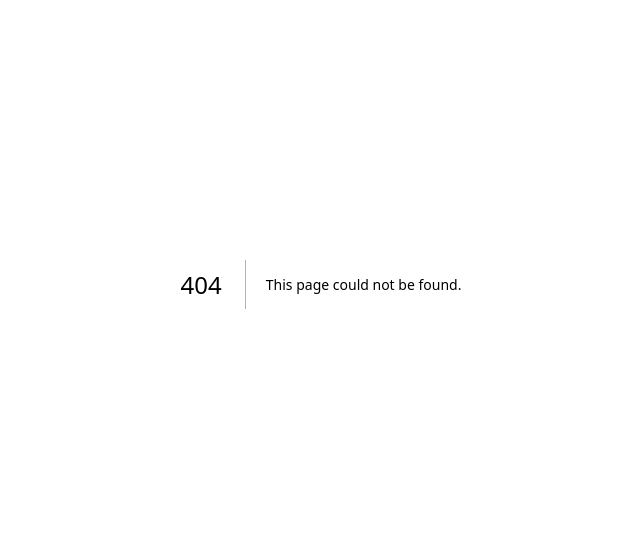
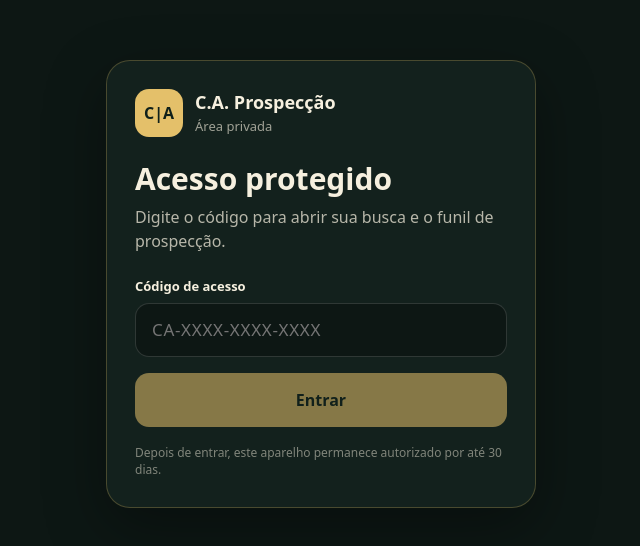
Before and after one commit to felipeJJD/caio-sistema-barbeiro, a Next.js app in the folder prospeccao/: page /acesso in a window 1280 px wide. Before the commit this address had no page. Shown: the part 116-662 px from the top of the page, without its empty margins (319-959 px from the left). Built offline with nearby package versions, Linux system fonts and the light colour scheme.

Commit message:
Adicionar tela privada de acesso

```diff
--- /dev/null
+++ b/prospeccao/app/acesso/page.js
@@ -0,0 +1,62 @@
+"use client";
+
+import { useState } from "react";
+
+export default function AccessPage() {
+  const [code, setCode] = useState("");
+  const [loading, setLoading] = useState(false);
+  const [error, setError] = useState("");
+
+  async function submit(event) {
+    event.preventDefault();
+    if (!code.trim()) return;
+    setLoading(true);
+    setError("");
+    try {
+      const response = await fetch("/api/access", {
+        method: "POST",
+        headers: { "content-type": "application/json" },
+        body: JSON.stringify({ code: code.trim() }),
+      });
+      const payload = await response.json();
+      if (!response.ok) throw new Error(payload.error || "Não foi possível liberar o acesso.");
+      window.location.replace("/");
+    } catch (submitError) {
+      setError(submitError instanceof Error ? submitError.message : "Não foi possível liberar o acesso.");
+    } finally {
+      setLoading(false);
+    }
+  }
+
+  return (
+    <main style={{ minHeight: "100vh", display: "grid", placeItems: "center", padding: 24, background: "#0d1714", color: "#f6f0df", fontFamily: "system-ui, -apple-system, BlinkMacSystemFont, 'Segoe UI', sans-serif" }}>
+      <section style={{ width: "100%", maxWidth: 430, border: "1px solid rgba(212,178,95,.28)", borderRadius: 24, padding: 28, background: "#13211d", boxShadow: "0 20px 60px rgba(0,0,0,.35)" }}>
+        <div style={{ display: "flex", alignItems: "center", gap: 12, marginBottom: 26 }}>
+          <div style={{ width: 48, height: 48, borderRadius: 14, display: "grid", placeItems: "center", background: "#e4c06a", color: "#10201a", fontWeight: 900 }}>C|A</div>
+          <div><strong style={{ display: "block", fontSize: 18 }}>C.A. Prospecção</strong><span style={{ opacity: .62, fontSize: 13 }}>Área privada</span></div>
+        </div>
+
+        <h1 style={{ fontSize: 30, lineHeight: 1.05, margin: "0 0 10px" }}>Acesso protegido</h1>
+        <p style={{ margin: "0 0 24px", opacity: .72, lineHeight: 1.5 }}>Digite o código para abrir sua busca e o funil de prospecção.</p>
+
+        <form onSubmit={submit}>
+          <label style={{ display: "block", fontSize: 13, fontWeight: 700, marginBottom: 8 }}>Código de acesso</label>
+          <input
+            value={code}
+            onChange={(event) => setCode(event.target.value.toUpperCase())}
+            autoComplete="current-password"
+            autoCapitalize="characters"
+            spellCheck="false"
+            placeholder="CA-XXXX-XXXX-XXXX"
+            style={{ boxSizing: "border-box", width: "100%", minHeight: 54, borderRadius: 14, border: "1px solid rgba(255,255,255,.14)", background: "#0d1714", color: "#fff", padding: "0 16px", fontSize: 17, letterSpacing: ".04em", outline: "none" }}
+          />
+          {error && <div style={{ marginTop: 12, padding: 12, borderRadius: 12, background: "rgba(190,55,55,.16)", color: "#ffd5d5", fontSize: 14 }}>{error}</div>}
+          <button disabled={loading || !code.trim()} style={{ width: "100%", minHeight: 54, marginTop: 16, border: 0, borderRadius: 14, background: "#e4c06a", color: "#10201a", fontSize: 16, fontWeight: 900, opacity: loading || !code.trim() ? .55 : 1 }}>
+            {loading ? "Liberando acesso..." : "Entrar"}
+          </button>
+        </form>
+        <p style={{ margin: "18px 0 0", opacity: .48, fontSize: 12, lineHeight: 1.4 }}>Depois de entrar, este aparelho permanece autorizado por até 30 dias.</p>
+      </section>
+    </main>
+  );
+}
```
